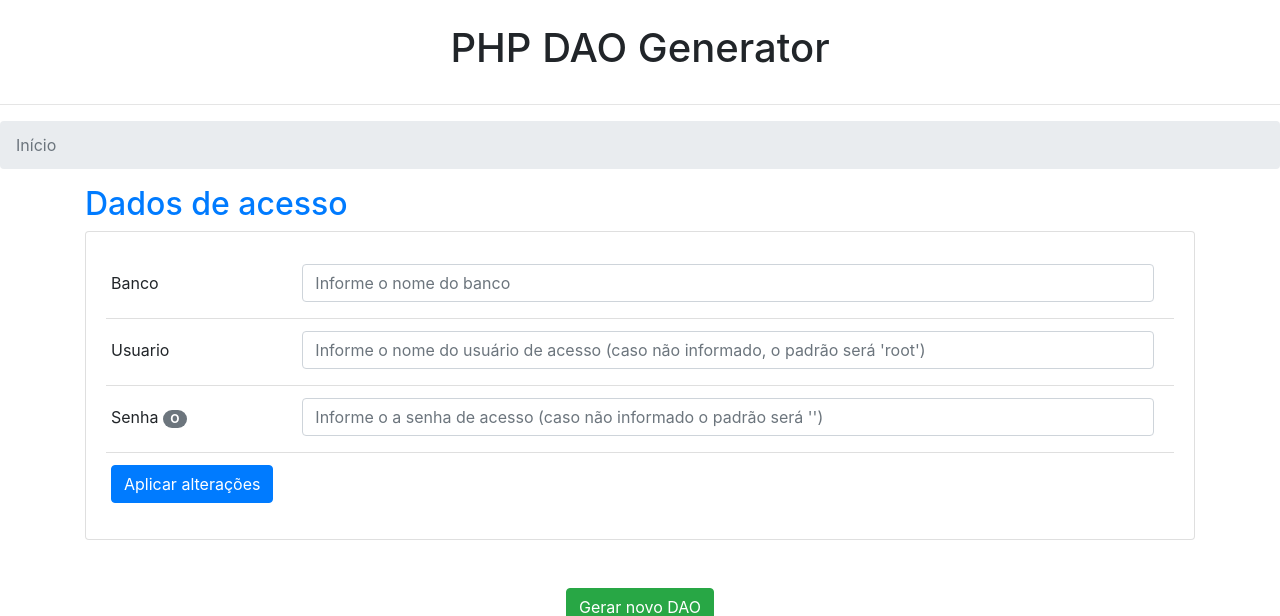
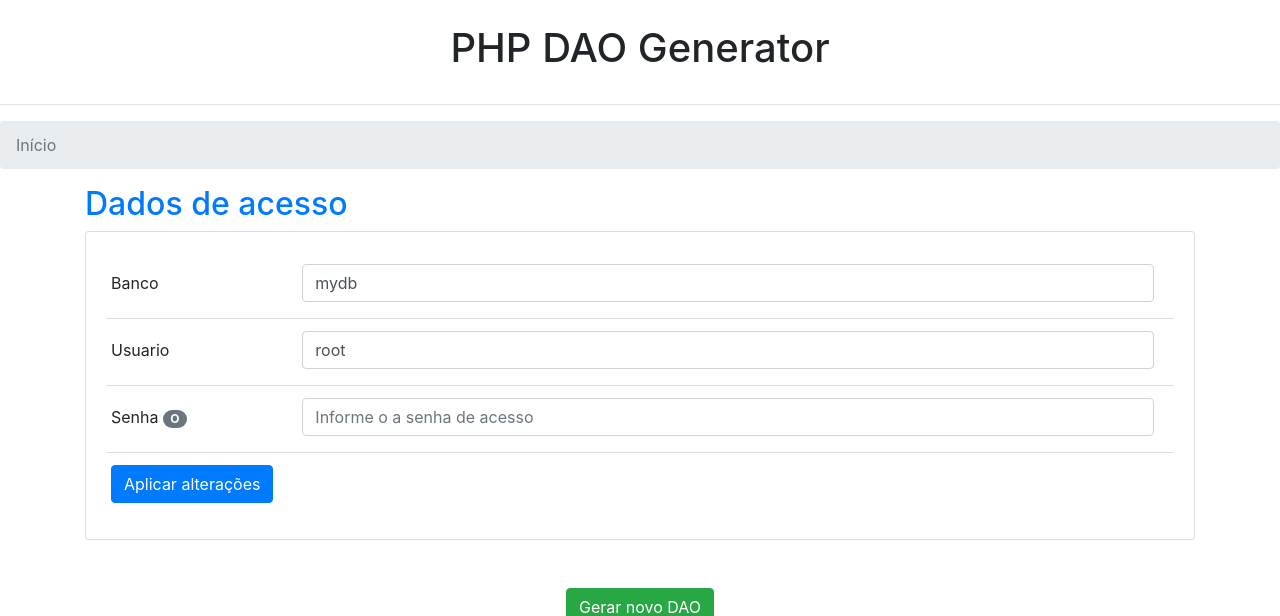
Before and after one commit to ExatoSistemas/php-dao-generator, a PHP site: page / in a window 1280 px wide, after a click on "Dados de acesso". Shown: the top 616 px of the page. Run offline with PHP 8.4, Linux system fonts and the light colour scheme.

Commit message:
Adicionado processos envolvendo informações de acesso
Adicionado processo para editar tais informações;
Caso o arquivo informacoes-acesso.json ainda não tenha  sido criado, ele cria assim que entra na página index.php

```diff
--- a/index.php
+++ b/index.php
@@ -1,3 +1,20 @@
+<?php
+    $informacoesAcessoJsonPath = 'informacoes-acesso.json';
+
+    if(!file_exists($informacoesAcessoJsonPath)){// Se informações-acesso.json não existir, cria um com as informações padrões
+        $json = fopen($informacoesAcessoJsonPath, 'w');
+        fwrite($json, json_encode(array(
+            "banco" => "mydb",
+            "usuario" => "root",
+            "senha" => "",
+        )));
+        fclose($json);
+    }
+
+    $informacoesAcesso = json_decode(file_get_contents($informacoesAcessoJsonPath));
+
+?>
+
 <!doctype html>
 <html lang="pt-br">
 
@@ -44,12 +61,12 @@
                 <div class="collapse" id="collapseExample">
                     <div class="card card-body">
                         <ul class="list-group list-group-flush">
-                            <form action="">
+                            <form action="processos/process-update-informacoes-acesso.php" method="post">
                                 <li class="list-group-item">
                                     <div class="form-group row">
                                         <label for="banco" class="col-sm-2 col-form-label">Banco</label>
                                         <div class="col-sm-10">
-                                            <input type="text" class="form-control" id="banco" name="banco" placeholder="Informe o nome do banco">
+                                            <input type="text" class="form-control" id="banco" name="banco" placeholder="Informe o nome do banco" value="<?php echo $informacoesAcesso->banco; ?>">
                                         </div>
                                     </div>
                                 </li>
@@ -57,7 +74,7 @@
                                     <div class="form-group row">
                                         <label for="usuario" class="col-sm-2 col-form-label">Usuario</label>
                                         <div class="col-sm-10">
-                                            <input type="text" class="form-control" id="usuario" name="usuario" placeholder="Informe o nome do usuário de acesso (caso não informado, o padrão será 'root')">
+                                            <input type="text" class="form-control" id="usuario" name="usuario" placeholder="Informe o nome do usuário de acesso (caso não informado, o padrão será 'root')" value="<?php echo $informacoesAcesso->usuario; ?>">
                                         </div>
                                     </div>
                                 </li>
@@ -65,7 +82,7 @@
                                     <div class="form-group row">
                                         <label for="senha" class="col-sm-2 col-form-label">Senha <a href="#" class="badge badge-pill badge-secondary" id="passwordToggle" onclick="passwordHiddenAndShow('senha', 'passwordToggle')">O</a></label>
                                         <div class="col-sm-10">
-                                            <input type="password" class="form-control" id="senha" name="senha" placeholder="Informe o a senha de acesso (caso não informado o padrão será '')">
+                                            <input type="password" class="form-control" id="senha" name="senha" placeholder="Informe o a senha de acesso" value="<?php echo $informacoesAcesso->senha; ?>">
                                         </div>
                                     </div>
                                 </li>
```
Also changed, not shown: processos/process-update-informacoes-acesso.php (added, +23 -0 lines), 1 other file.
